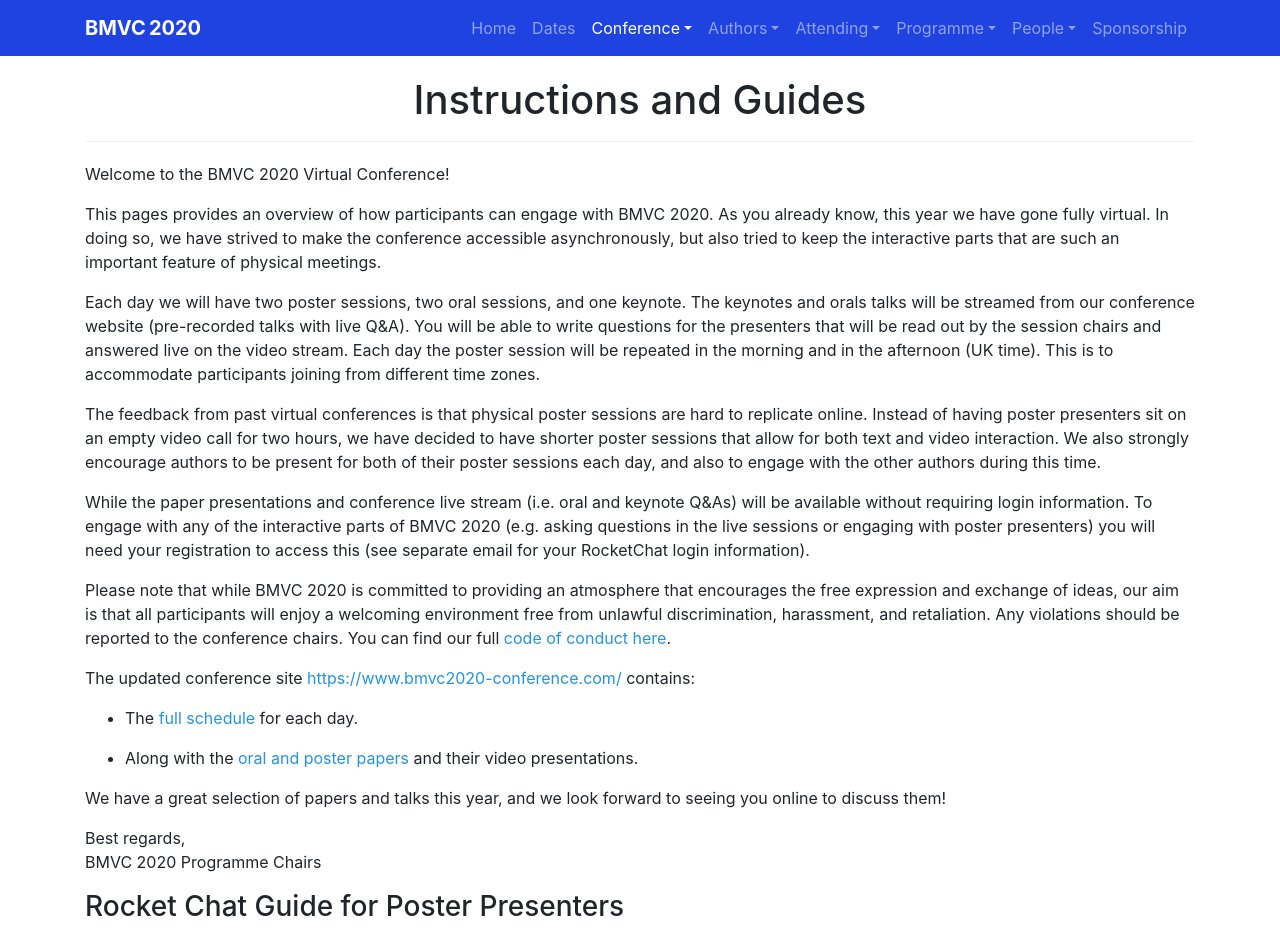
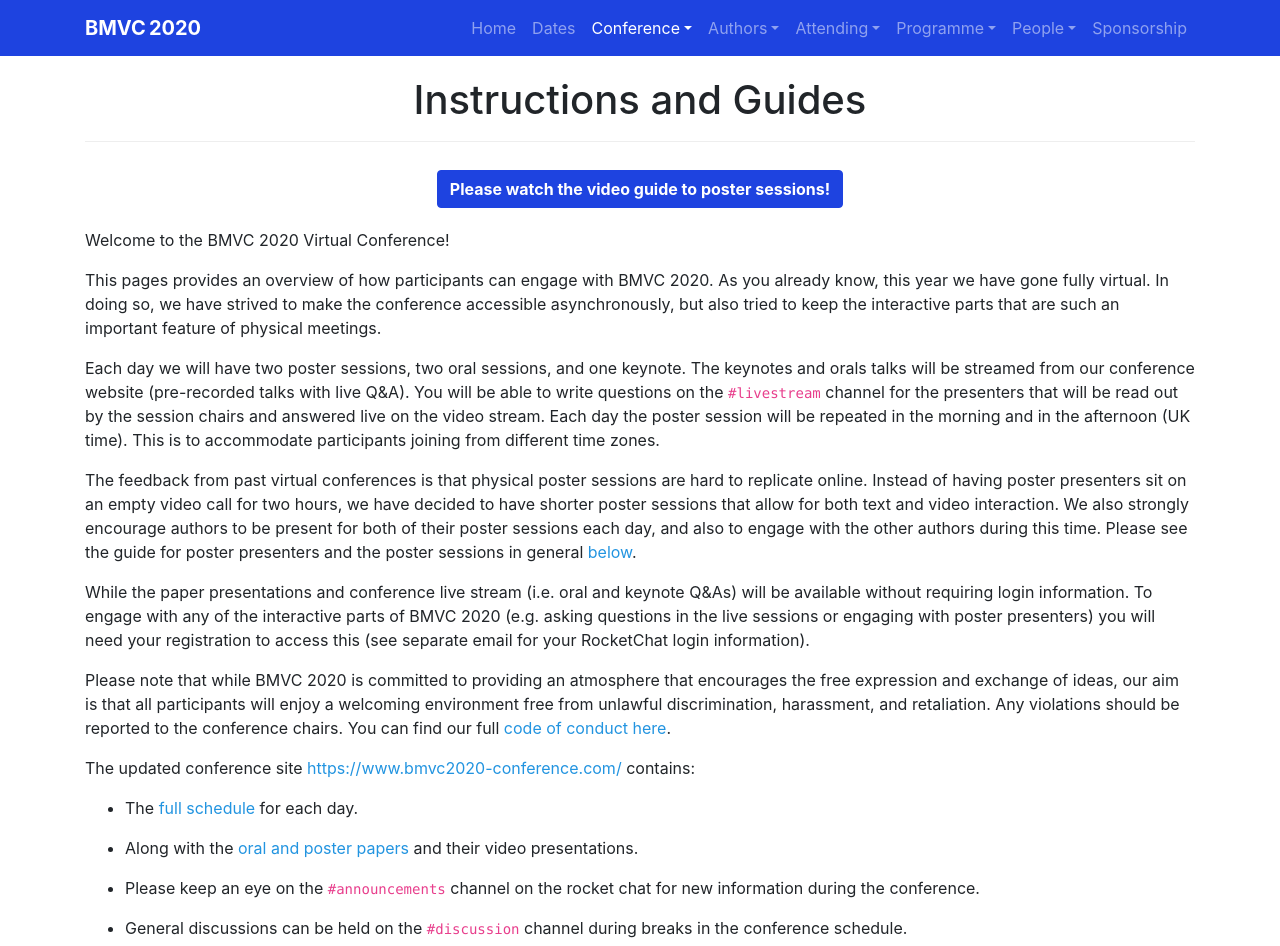
Before and after one commit to BritishMachineVisionAssociation/BMVC2021, a Jekyll site: the page built from conference/guides.md, in a window 1280 px wide and 1400 px high. Shown: the top 946 px of the window. Built offline with Jekyll 4.4.1, drawn with Linux system fonts in a browser that asks for light colours; nearby versions of some CDN libraries; comment, search, counter and statistics services are not loaded; some of the changed text lies outside the part shown; grey boxes are pictures that could not be loaded.

Commit message:
Added tutorial to guide.

```diff
--- a/conference/guides.md
+++ b/conference/guides.md
@@ -5,13 +5,19 @@
 index: 0
 ---
 
+<div class="row pt-2 no-gutters pt-0 d-xs-block {%comment%}d-xl-none{%endcomment%}">
+    <div class="mb-1 pl-2 pr-2 mx-auto mx-sm-left col-xs-auto">
+        <p><a class="btn btn-primary" role="button" href="#rocket-chat-guide-for-poster-presenters"><b>Please watch the video guide to poster sessions!</b></a></p>
+    </div>
+</div>
+
 Welcome to the BMVC 2020 Virtual Conference!
 
 This pages provides an overview of how participants can engage with BMVC 2020. As you already know, this year we have gone fully virtual. In doing so, we have strived to make the conference accessible asynchronously, but also tried to keep the interactive parts that are such an important feature of physical meetings.
 
-Each day we will have two poster sessions, two oral sessions, and one keynote. The keynotes and orals talks will be streamed from our conference website (pre-recorded talks with live Q&A). You will be able to write questions for the presenters that will be read out by the session chairs and answered live on the video stream. Each day the poster session will be repeated in the morning and in the afternoon (UK time). This is to accommodate participants joining from different time zones.
+Each day we will have two poster sessions, two oral sessions, and one keynote. The keynotes and orals talks will be streamed from our conference website (pre-recorded talks with live Q&A). You will be able to write questions on the `#livestream` channel for the presenters that will be read out by the session chairs and answered live on the video stream. Each day the poster session will be repeated in the morning and in the afternoon (UK time). This is to accommodate participants joining from different time zones.
 
-The feedback from past virtual conferences is that physical poster sessions are hard to replicate online. Instead of having poster presenters sit on an empty video call for two hours, we have decided to have shorter poster sessions that allow for both text and video interaction. We also strongly encourage authors to be present for both of their poster sessions each day, and also to engage with the other authors during this time.
+The feedback from past virtual conferences is that physical poster sessions are hard to replicate online. Instead of having poster presenters sit on an empty video call for two hours, we have decided to have shorter poster sessions that allow for both text and video interaction. We also strongly encourage authors to be present for both of their poster sessions each day, and also to engage with the other authors during this time. Please see the guide for poster presenters and the poster sessions in general [below](#rocket-chat-guide-for-poster-presenters).
 
 While the paper presentations and conference live stream (i.e. oral and keynote Q&As) will be available without requiring login information. To engage with any of the interactive parts of BMVC 2020 (e.g. asking questions in the live sessions or engaging with poster presenters) you will need your registration to access this (see separate email for your RocketChat login information).
 
@@ -23,15 +29,47 @@
 
 - Along with the [oral and poster papers]({{site.baseurl}}/conference/papers/) and their video presentations.
 
+- Please keep an eye on the `#announcements` channel on the rocket chat for new information during the conference.
+
+- General discussions can be held on the `#discussion` channel during breaks in the conference schedule.
+
 We have a great selection of papers and talks this year, and we look forward to seeing you online to discuss them!
 
 Best regards,
 BMVC 2020 Programme Chairs
 
+### Rocket Chat Overview
+
+<p>In order to partake in the live discussion below you need to pay to register and use the login details emailed to you. For registration information, please consult the <a href="{{site.baseurl}}{% link attending/registration.md %}">registration page</a>.</p>
+
+Login to the rocket chat discussions using the Auth0 credentials provided in the separate email to your registration email address.
+
+<div class="row justify-content-around align-items-center pt-3 pb-3">
+	<div class="col-8 col-md-6 col-lg-4">
+		<img class="img-fluid" src="{{site.baseurl}}/assets/images/tutorial/login.png" alt="rocket chat login">
+	</div>
+</div>
+
+Rocket chat can be accessed via the embedded discussions on the paper pages, the discussion tab in the conference site or directly through the chat server in a browser or using the free rocket chat apps (e.g. for mobile devices) using the server address `https://chat.bmvc2020-conference.com`.
+
+The embedded discussions on the poster pages and the livestream are linked to a single channel. The more general interface allows navigation between multiple channels that you have joined via the rocket chat interface:
+
+<div class="row justify-content-around align-items-center pt-3 pb-3">
+	<div class="col-12 col-md-10 col-lg-8">
+		<img class="img-fluid" src="{{site.baseurl}}/assets/images/tutorial/details.png" alt="rocket chat interface">
+	</div>
+</div>
+
+<p class="pb-2">For further details about rocket chat, please see the [rocket chat user guide](https://docs.rocket.chat/guides/user-guides).</p>
+
 ### Rocket Chat Guide for Poster Presenters
 
-<div class="row justify-content-around align-items-center pt-3 pb-3">
+<p class="pt-2">Please watch the following tutorial video for our recommendations for poster presenters during the poster sessions and examples of how to use the video call features for attending a poster session.</p>
+
+<div class="row justify-content-around align-items-center pt-1 pb-1">
 	<div class="col" style="max-width:640px; max-height: 360px;">
-		<iframe src="https://player.vimeo.com/video/455310810" width="640" height="360" frameborder="0" allow="autoplay; fullscreen" allowfullscreen></iframe>
+		<iframe src="https://player.vimeo.com/video/455310810" width="100%" height="360" frameborder="0" allow="autoplay; fullscreen" allowfullscreen></iframe>
 	</div>
 </div>
+
+Thank you for watching and we hope you have a great time at the BMVC virtual conference!
```
Also changed, not shown: assets/images/tutorial/details.png (added), assets/images/tutorial/login.png (added).
